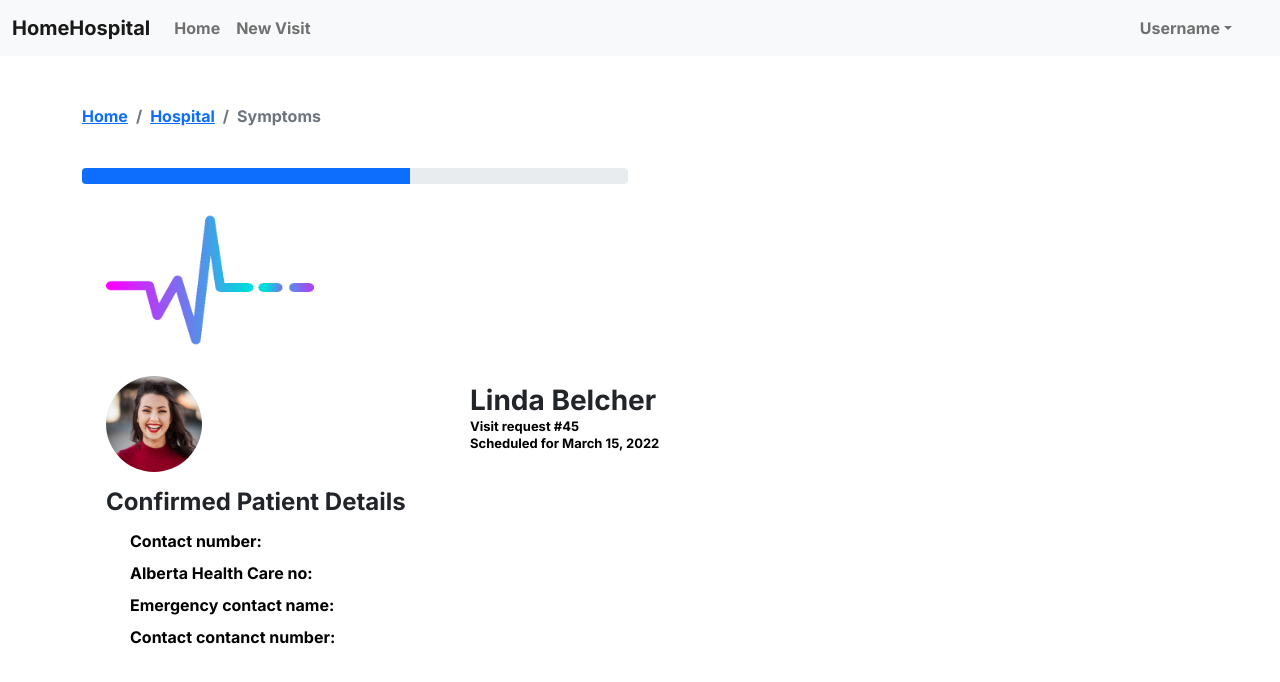
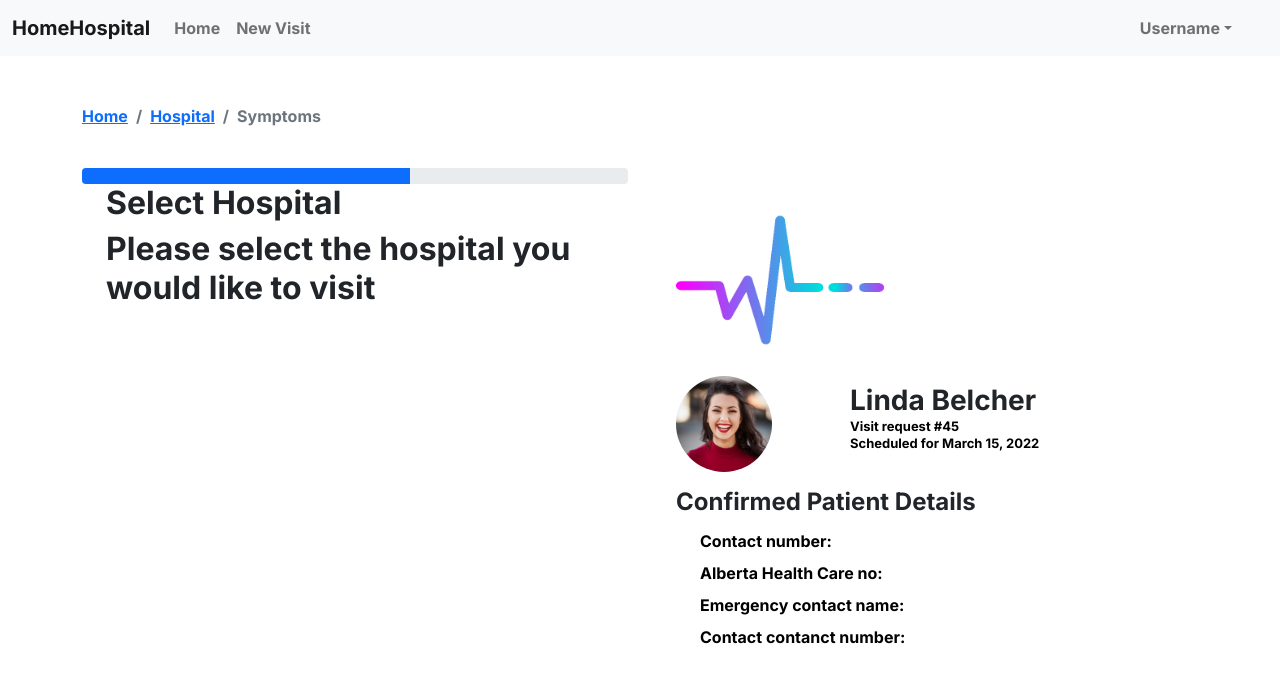
Before and after one commit to liamandaidan/HomeHospital, a React (Create React App) app in the folder HomeHospital-Frontend/hh-front/: page /hospitals in a window 1280 px wide. Shown: the top 682 px of the page. Built offline with nearby package versions, Linux system fonts and the light colour scheme.

Commit message:
Hospital selection page
Started hospital page

```diff
--- a/HomeHospital-Frontend/hh-front/src/components/BreadcrumbNav.js
+++ b/HomeHospital-Frontend/hh-front/src/components/BreadcrumbNav.js
@@ -7,7 +7,7 @@ function BreadcrumbNav() {
       <div className="breadcrumb-div">
         <Breadcrumb>
           <Breadcrumb.Item href="#">Home</Breadcrumb.Item>
-          <Breadcrumb.Item href="https://getbootstrap.com/docs/4.0/components/breadcrumb/">
+          <Breadcrumb.Item href="/hospitals">
             Hospital
           </Breadcrumb.Item>
           <Breadcrumb.Item active>Symptoms</Breadcrumb.Item>
--- a/HomeHospital-Frontend/hh-front/src/components/HospitalForm.jsx
+++ b/HomeHospital-Frontend/hh-front/src/components/HospitalForm.jsx
@@ -1,8 +1,27 @@
 import React from "react";
+import { Container, Row, Col } from "react-bootstrap";
 
 function SelectHospital() {
   return (
-	<div></div>
+	<>
+		<Container className="hospitalList-container">
+			<Row>
+				<div className="hospitalList-title">
+					<h2>Select Hospital</h2>
+				</div>
+			</Row>
+			<Row>
+				<div className="hospitalChoice">
+					<h2>Please select the hospital you would like to visit</h2>
+				</div>
+			</Row>
+
+
+
+
+
+		</Container>
+	</>
 
   )
 }
--- a/HomeHospital-Frontend/hh-front/src/pages/HospitalSelectionPage.js
+++ b/HomeHospital-Frontend/hh-front/src/pages/HospitalSelectionPage.js
@@ -3,6 +3,7 @@ import Navigation from "../components/Navigation.js";
 import PatientInfo from "../components/PatientInfo.js";
 import BreadcrumbNav from "../components/BreadcrumbNav.js";
 import ProgressNav from "../components/ProgressNav.js";
+import HospitalForm from "../components/HospitalForm.jsx"
 import "../styles/main.css";
 
 import { Container, Row, Col } from "react-bootstrap";
@@ -28,8 +29,11 @@ function HospitalSelectionPage() {
         </Row>
         <Row>
           <Col>
-            <PatientInfo />
+		  <HospitalForm />
           </Col>
+		  <Col>
+		  <PatientInfo />
+		  </Col>
         </Row>
       </Container>
 	</>
```
